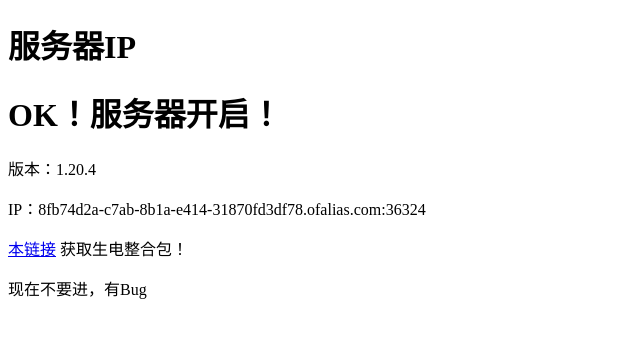
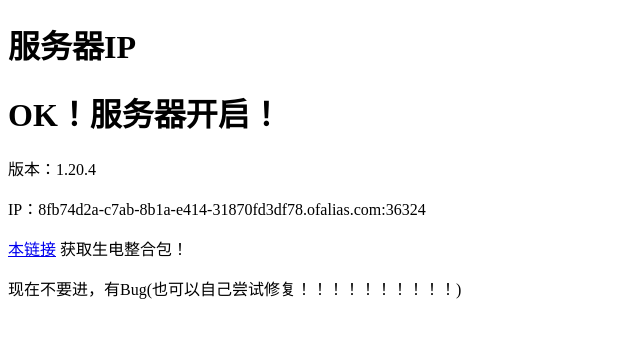
Before and after one commit to WinucCode/WinucCode.github.io, a plain HTML site: page index.html in a window 1280 px wide. Shown: the whole page, without its empty margins (0-640 px from the left). Drawn offline with Linux system fonts and the light colour scheme.

Commit message:
Update index.html

```diff
--- a/index.html
+++ b/index.html
@@ -11,7 +11,7 @@
 <p>版本：1.20.4</p>
 <p>IP：8fb74d2a-c7ab-8b1a-e414-31870fd3df78.ofalias.com:36324</p>
 <p><a href="https://vip.123pan.cn/1816474051/11299363">本链接</a> 获取生电整合包！</p>
-<p>现在不要进，有Bug</p>
+<p>现在不要进，有Bug(也可以自己尝试修复！！！！！！！！！！)</p>
 
 </body>
 </html>
```
